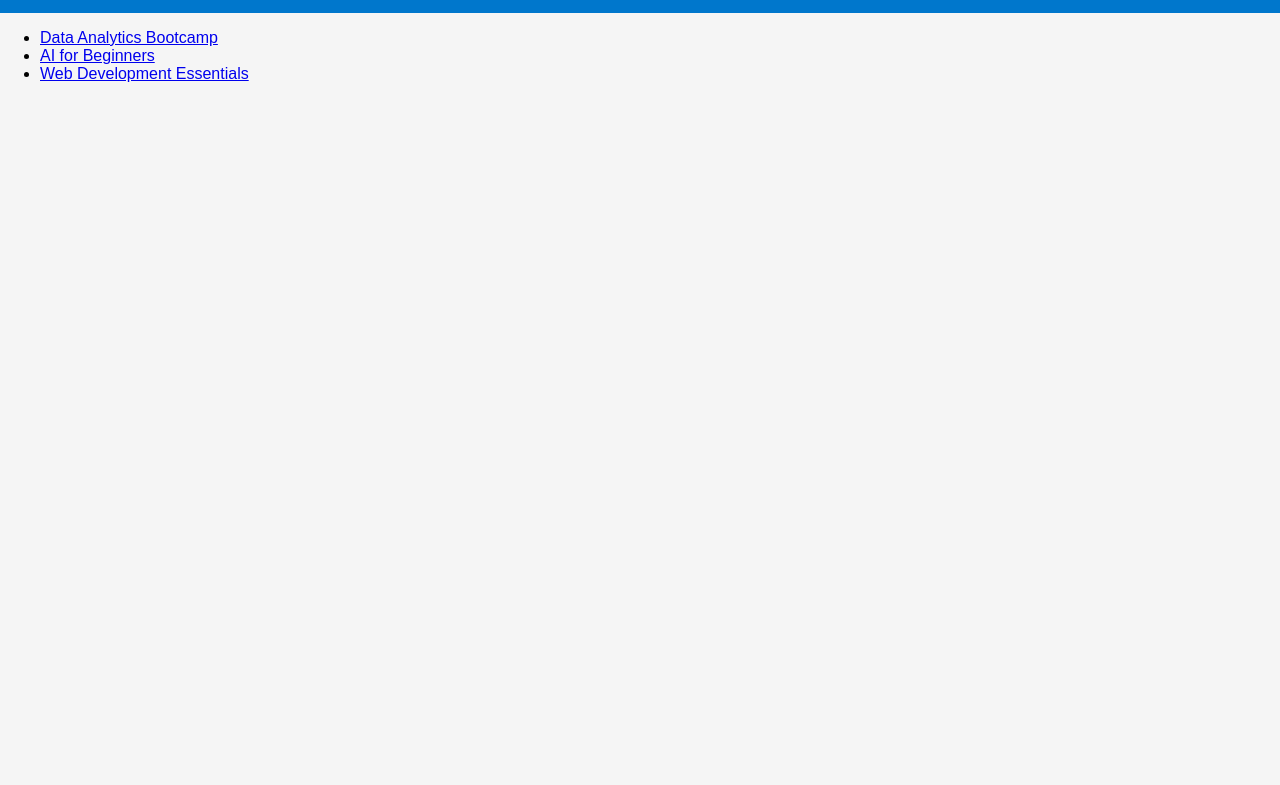
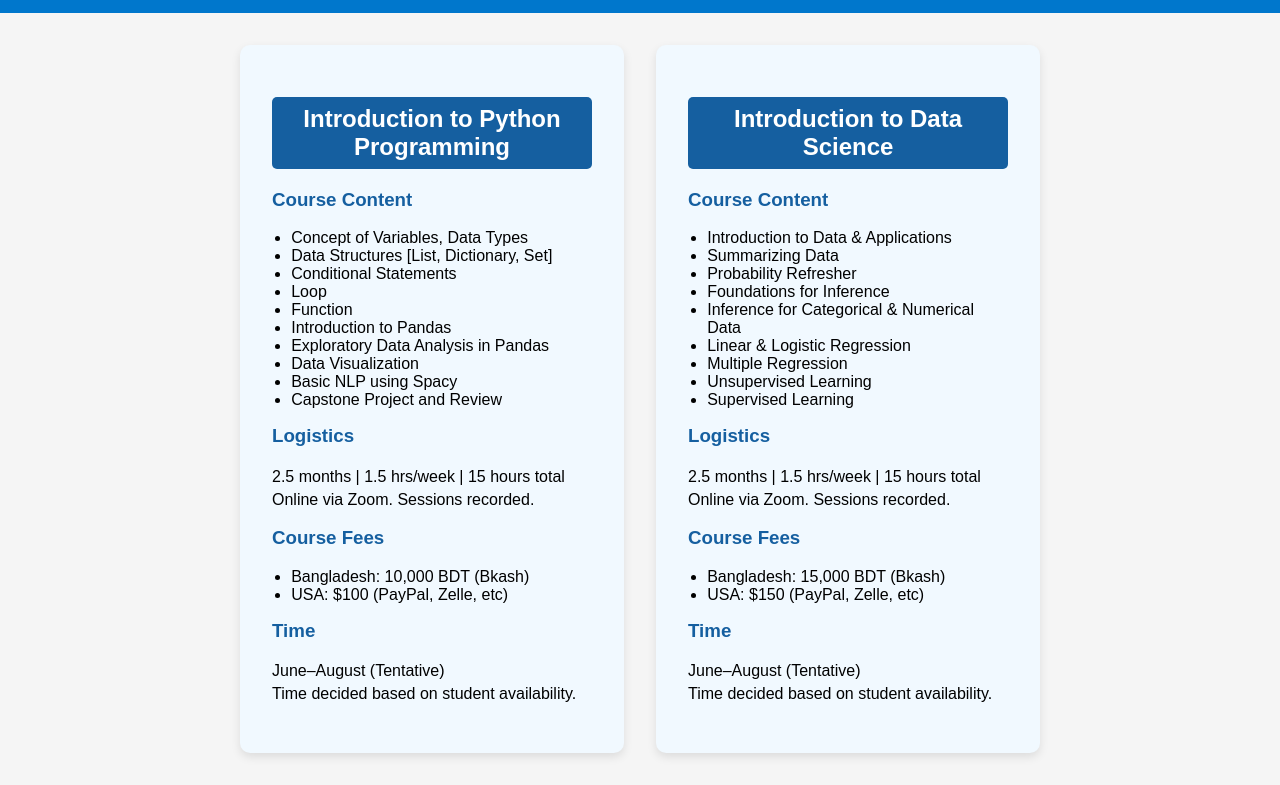
Before and after one commit to subrotosingha4/NEUROEDGE, a plain HTML site: page courses.html in a window 1280 px wide. Shown: the part 99-884 px from the top of the page. Before the commit the page ends 800 px from the top, so only its background shows below. Drawn offline with Linux system fonts and the light colour scheme.

Commit message:
added new for cousre

```diff
--- a/courses.html
+++ b/courses.html
@@ -2,23 +2,74 @@
 <html lang="en">
 <head>
   <meta charset="UTF-8">
-  <title>Courses - NeuroEdge</title>
+  <title>Course Details | NeuroEdge</title>
   <link rel="stylesheet" href="style.css">
 </head>
 <body>
   <header>
-    <h1>Available Courses</h1>
+    <h1>Our Courses</h1>
     <nav>
       <a href="index.html">Home</a>
       <a href="signup.html">Sign Up</a>
     </nav>
   </header>
-  <section class="course-list">
-    <ul>
-      <li><a href="syllabus.html">Data Analytics Bootcamp</a></li>
-      <li><a href="#">AI for Beginners</a></li>
-      <li><a href="#">Web Development Essentials</a></li>
-    </ul>
+
+  <section class="courses-container">
+    <div class="course-card">
+      <h2>Introduction to Python Programming</h2>
+      <h3>Course Content</h3>
+      <ul>
+        <li>Concept of Variables, Data Types</li>
+        <li>Data Structures [List, Dictionary, Set]</li>
+        <li>Conditional Statements</li>
+        <li>Loop</li>
+        <li>Function</li>
+        <li>Introduction to Pandas</li>
+        <li>Exploratory Data Analysis in Pandas</li>
+        <li>Data Visualization</li>
+        <li>Basic NLP using Spacy</li>
+        <li>Capstone Project and Review</li>
+      </ul>
+      <h3>Logistics</h3>
+      <p>2.5 months | 1.5 hrs/week | 15 hours total<br>Online via Zoom. Sessions recorded.</p>
+
+      <h3>Course Fees</h3>
+      <ul>
+        <li>Bangladesh: 10,000 BDT (Bkash)</li>
+        <li>USA: $100 (PayPal, Zelle, etc)</li>
+      </ul>
+
+      <h3>Time</h3>
+      <p>June–August (Tentative)<br>Time decided based on student availability.</p>
+    </div>
+
+    <div class="course-card">
+      <h2>Introduction to Data Science</h2>
+      <h3>Course Content</h3>
+      <ul>
+        <li>Introduction to Data & Applications</li>
+        <li>Summarizing Data</li>
+        <li>Probability Refresher</li>
+        <li>Foundations for Inference</li>
+        <li>Inference for Categorical & Numerical Data</li>
+        <li>Linear & Logistic Regression</li>
+        <li>Multiple Regression</li>
+        <li>Unsupervised Learning</li>
+        <li>Supervised Learning</li>
+      </ul>
+
+      <h3>Logistics</h3>
+      <p>2.5 months | 1.5 hrs/week | 15 hours total<br>Online via Zoom. Sessions recorded.</p>
+
+      <h3>Course Fees</h3>
+      <ul>
+        <li>Bangladesh: 15,000 BDT (Bkash)</li>
+        <li>USA: $150 (PayPal, Zelle, etc)</li>
+      </ul>
+
+      <h3>Time</h3>
+      <p>June–August (Tentative)<br>Time decided based on student availability.</p>
+    </div>
   </section>
 </body>
 </html>
--- a/style.css
+++ b/style.css
@@ -41,3 +41,41 @@ form input, form select, form button {
   margin-top: 1rem;
   padding: 0.5rem;
 }
+
+.courses-container {
+  display: flex;
+  flex-wrap: wrap;
+  gap: 2rem;
+  justify-content: center;
+  padding: 2rem;
+}
+
+.course-card {
+  background: #f1f9ff;
+  border-radius: 10px;
+  padding: 2rem;
+  width: 320px;
+  box-shadow: 0 4px 10px rgba(0, 0, 0, 0.1);
+}
+
+.course-card h2 {
+  background-color: #155fa0;
+  color: white;
+  padding: 0.5rem;
+  text-align: center;
+  border-radius: 5px;
+}
+
+.course-card h3 {
+  color: #155fa0;
+  margin-top: 1rem;
+}
+
+.course-card ul {
+  padding-left: 1.2rem;
+  list-style: disc;
+}
+
+.course-card p {
+  line-height: 1.4;
+}
```
